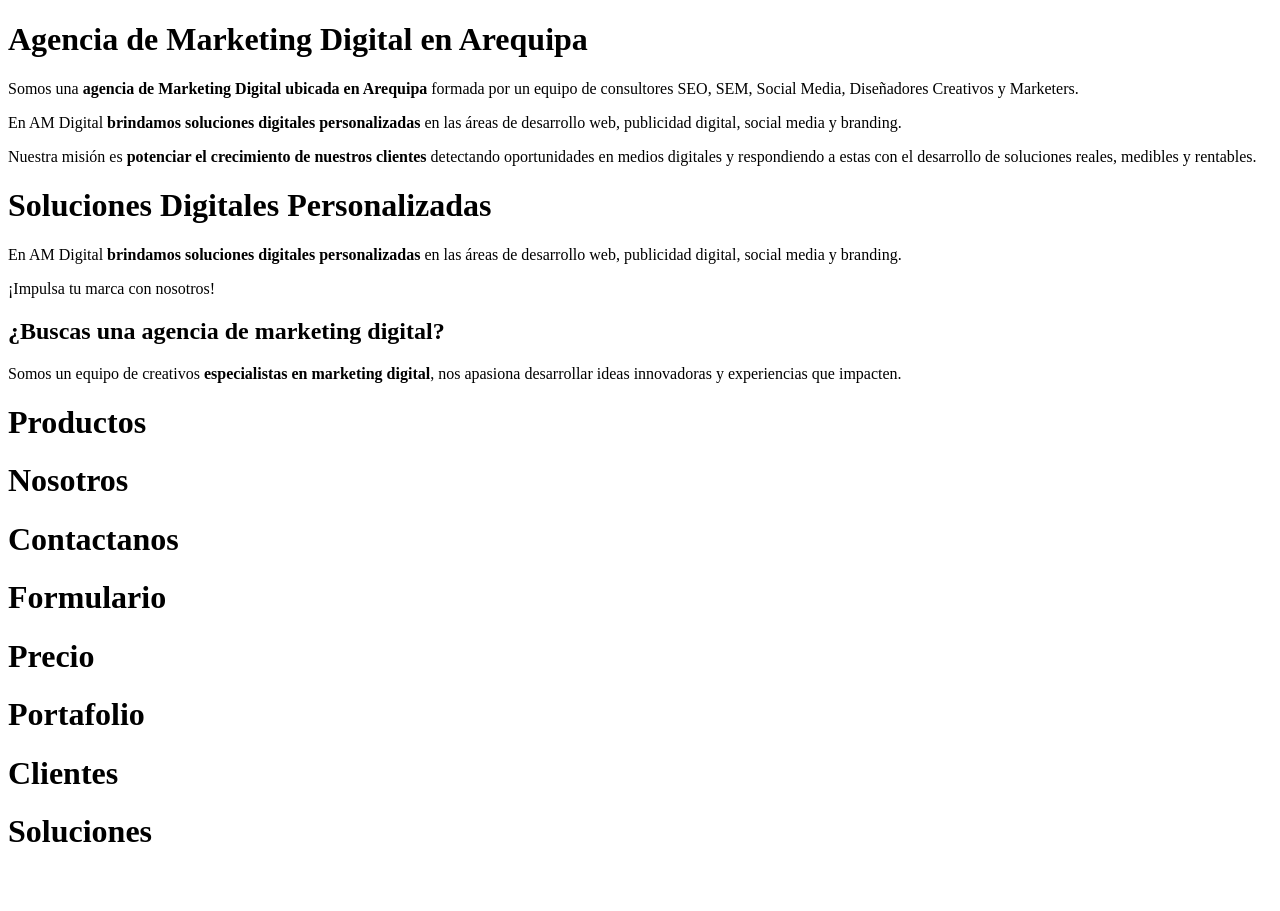
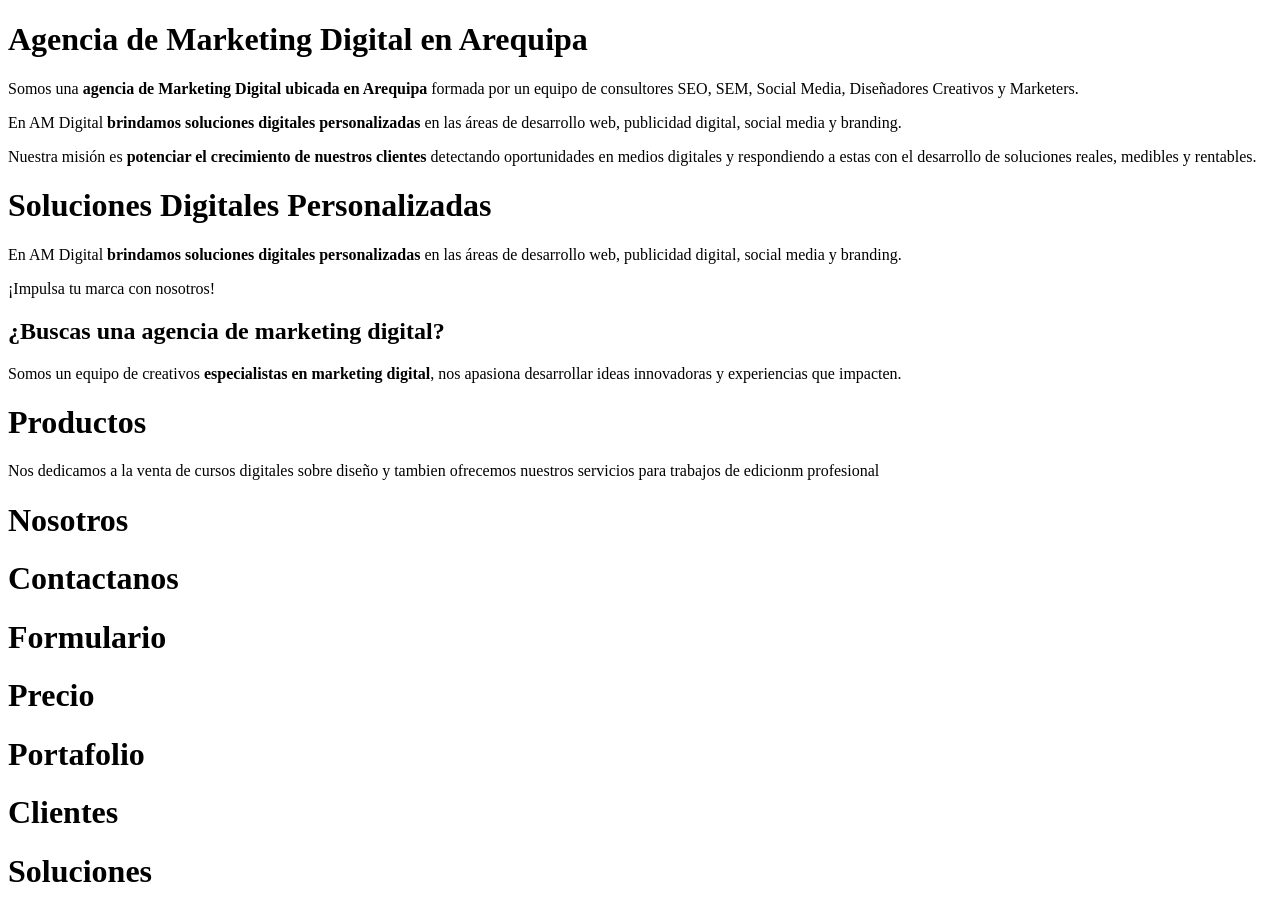
Before and after one commit to f1nol/Proyecto-Marketing-Digital, a plain HTML site: page index.html in a window 1280 px wide. Before the commit the page ends 872 px from the top, so only its background shows below. Drawn offline with Linux system fonts and the light colour scheme.

Commit message:
Update index.html

```diff
--- a/index.html
+++ b/index.html
@@ -23,6 +23,7 @@
                 <p>Somos un equipo de creativos <strong>especialistas en marketing digital</strong>, nos apasiona desarrollar ideas innovadoras y experiencias que impacten.</p>
 
                 <h1>Productos</h1>
+                <P>Nos dedicamos a la venta de cursos digitales sobre diseño y tambien ofrecemos nuestros servicios para trabajos de edicionm profesional</P>
 
                 <h1>Nosotros</h1>
 
```
